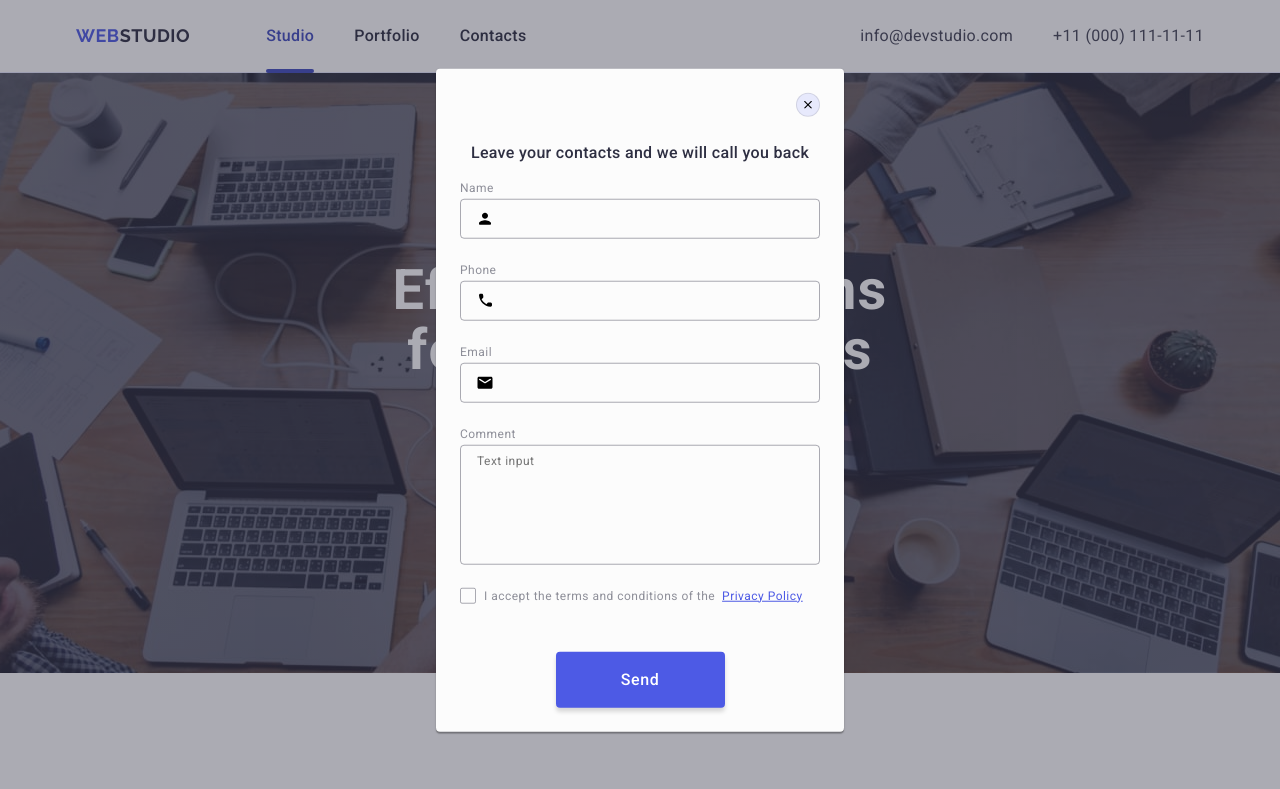
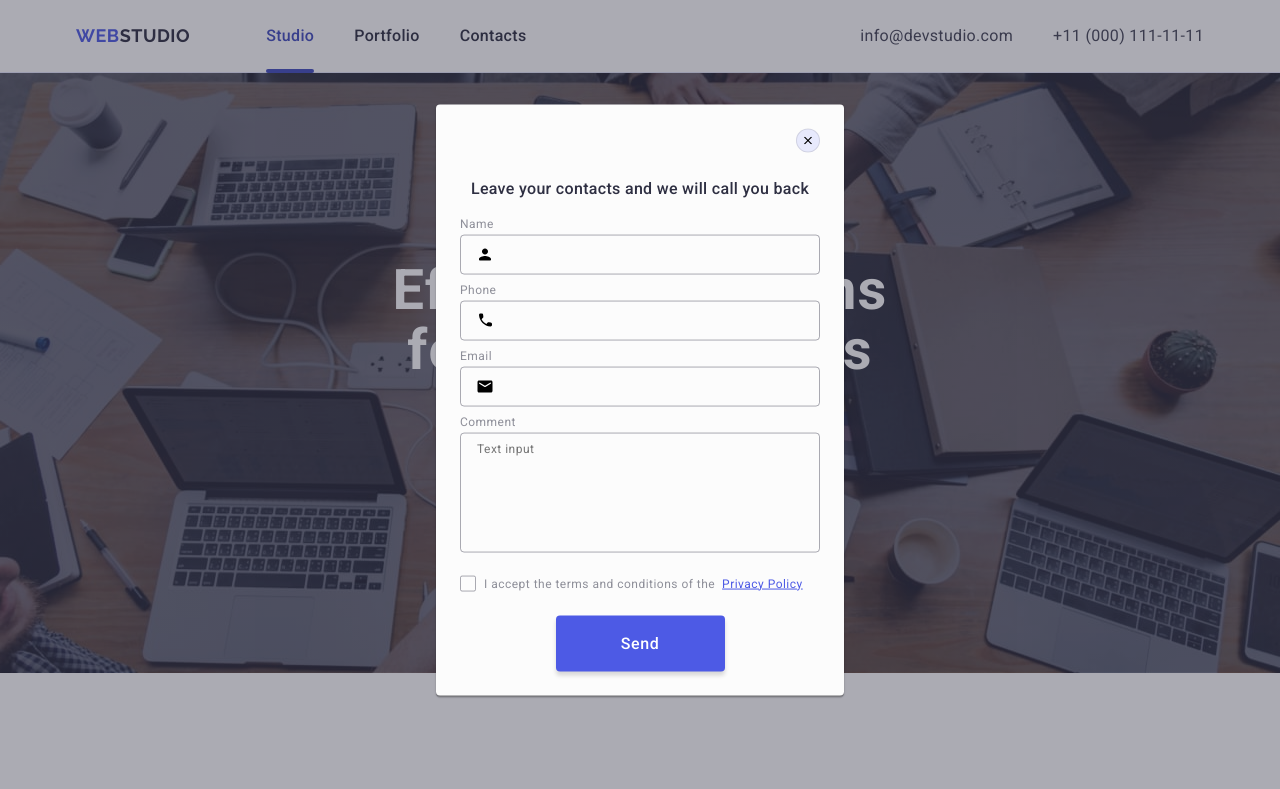
Before and after one commit to migell1415/goit-markup-hw-05, a plain HTML site: page index.html in a window 1280 px wide. Shown: the top 789 px of the page. Drawn offline with nearby package versions, Linux system fonts and the light colour scheme.

Commit message:
update 2

```diff
--- a/css/styles.css
+++ b/css/styles.css
@@ -613,7 +613,6 @@ fill: #f4f4fd;
     transform: translate(-50%, -50%) scale(1) ;
     width: 408px;
     min-height: 584px;
-    margin-bottom: 8px;
     border-radius: 4px;
     background: #FCFCFC;
     transition: transform 250ms cubic-bezier(0.4, 0, 0.2, 1);
@@ -728,6 +727,10 @@ fill: #f4f4fd;
     background-color: transparent;
 }
 
+.modal-fieled-check {
+    margin-bottom: 24px;
+}
+
 .modal-fieled-textarea {
     margin-bottom: 16px;
 }
@@ -736,16 +739,34 @@ fill: #f4f4fd;
     border-color: #4D5AE5;
 }
 
-.modal-fieled {
-    margin-bottom: 24px;
+.modal-check-privacy {
+
 }
 
-.modal-check-privacy {
+.check-text span {
+    width: 16px;
+    height: 16px;
+    border-radius: 2px;
+    border: 1px solid rgba(46, 47, 66, 0.40);
     display: inline-flex;
-    transition:
-    background-color 250ms cubic-bezier(0.4, 0, 0.2, 1),
-    border 250ms cubic-bezier(0.4, 0, 0.2, 1),
-    fill 250ms cubic-bezier(0.4, 0, 0.2, 1);
+    align-items: center;
+    justify-content: center;
+    fill: transparent;
+    margin-right: 8px;
+    transition: background-color 250ms cubic-bezier(0.4, 0, 0.2, 1),
+        border 250ms cubic-bezier(0.4, 0, 0.2, 1),
+        fill 250ms cubic-bezier(0.4, 0, 0.2, 1);
+}
+
+.form-check:checked+.check-text span {
+    background-color: #404BBF;
+    border: none;
+    fill: #F4F4FD;
+}
+
+.form-check:focus+.check-text span {
+    border: 1px solid #4D5AE5;
+    border: none;
 }
 
 .check-text {
@@ -756,7 +777,6 @@ fill: #f4f4fd;
     display: inline-flex;
     align-items: center;
     justify-content: center;
-    margin-bottom: 24px;
 }
 
 .check-text a {
@@ -764,30 +784,7 @@ fill: #f4f4fd;
     text-decoration-line: underline;
 }
 
-.check-text span {
-    width: 16px;
-    height: 16px;
-    border-radius: 2px;
-    border: 1px solid rgba(46, 47, 66, 0.40);
-    display: flex;
-    align-items: center;
-    justify-content: center;
-    fill: transparent;
-    margin-right: 8px;
-    transition: 250ms cubic-bezier(0.4, 0, 0.2, 1),
-    border 250ms cubic-bezier(0.4, 0, 0.2, 1),
-    fill 250ms cubic-bezier(0.4, 0, 0.2, 1);
-}
 
-.form-check:checked + .check-text span {
-    background-color: #404BBF;
-    border: none;
-    fill: #F4F4FD;
-}
-
-.form-check:focus + .check-text span{
-    border: 1px solid #4D5AE5;
-}
 
 .modal-btn {
     background: #4D5AE5;
--- a/index.html
+++ b/index.html
@@ -548,7 +548,7 @@
     <!-- is-open -->
     <div class="backdrop is-open">
       <div class="modal">
-        <button class="modal-close-btn">
+        <button type="button" class="modal-close-btn">
           <svg class="modal-close-icon" width="8" height="8">
             <use href="./images/icons.svg#icon-close-black"></use>
           </svg>
@@ -606,7 +606,7 @@
               placeholder="Text input"
             ></textarea>
           </div>
-          <div class="modal-fieled">
+          <div class="modal-fieled-check">
             <input
               type="checkbox"
               name="user-privacy"
```
